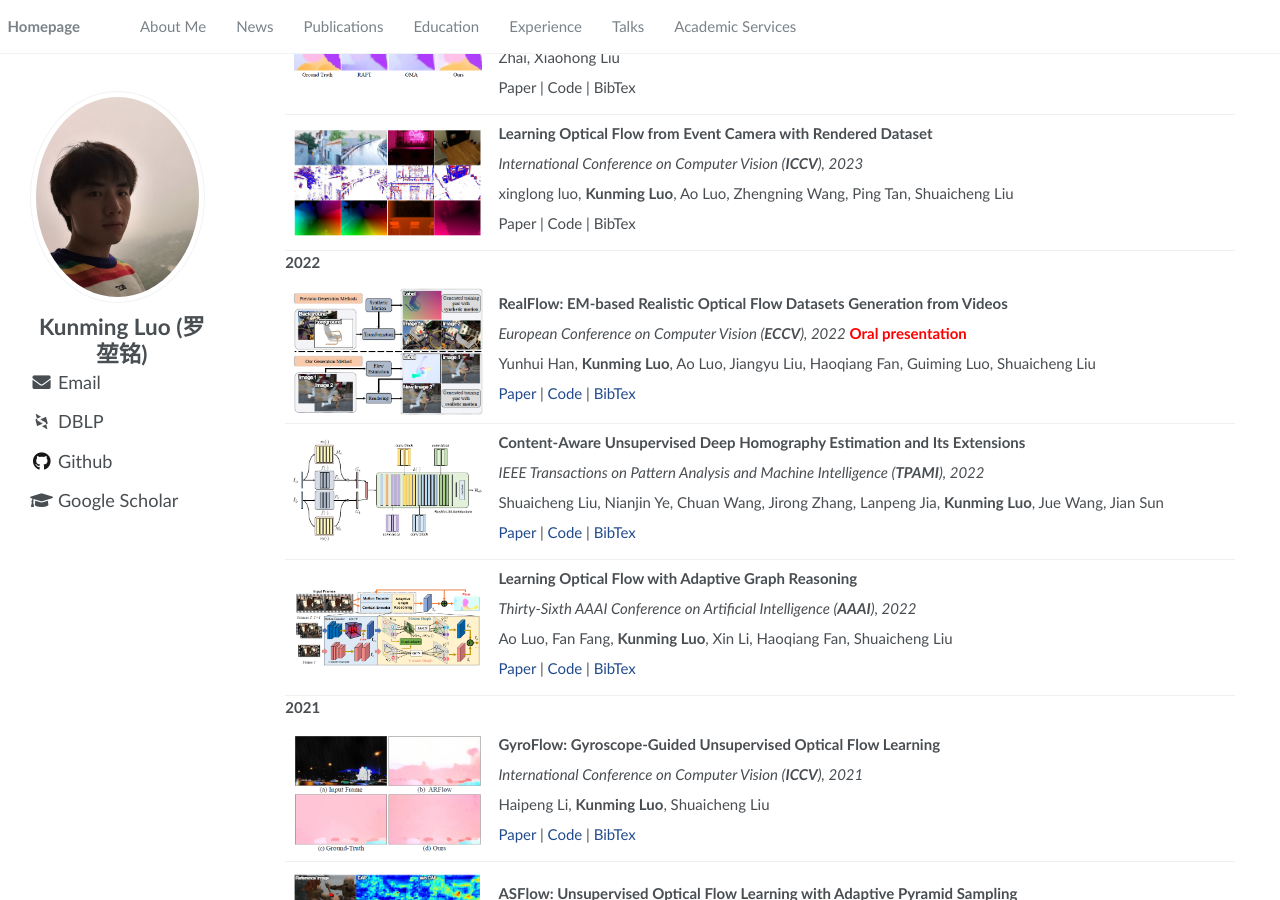
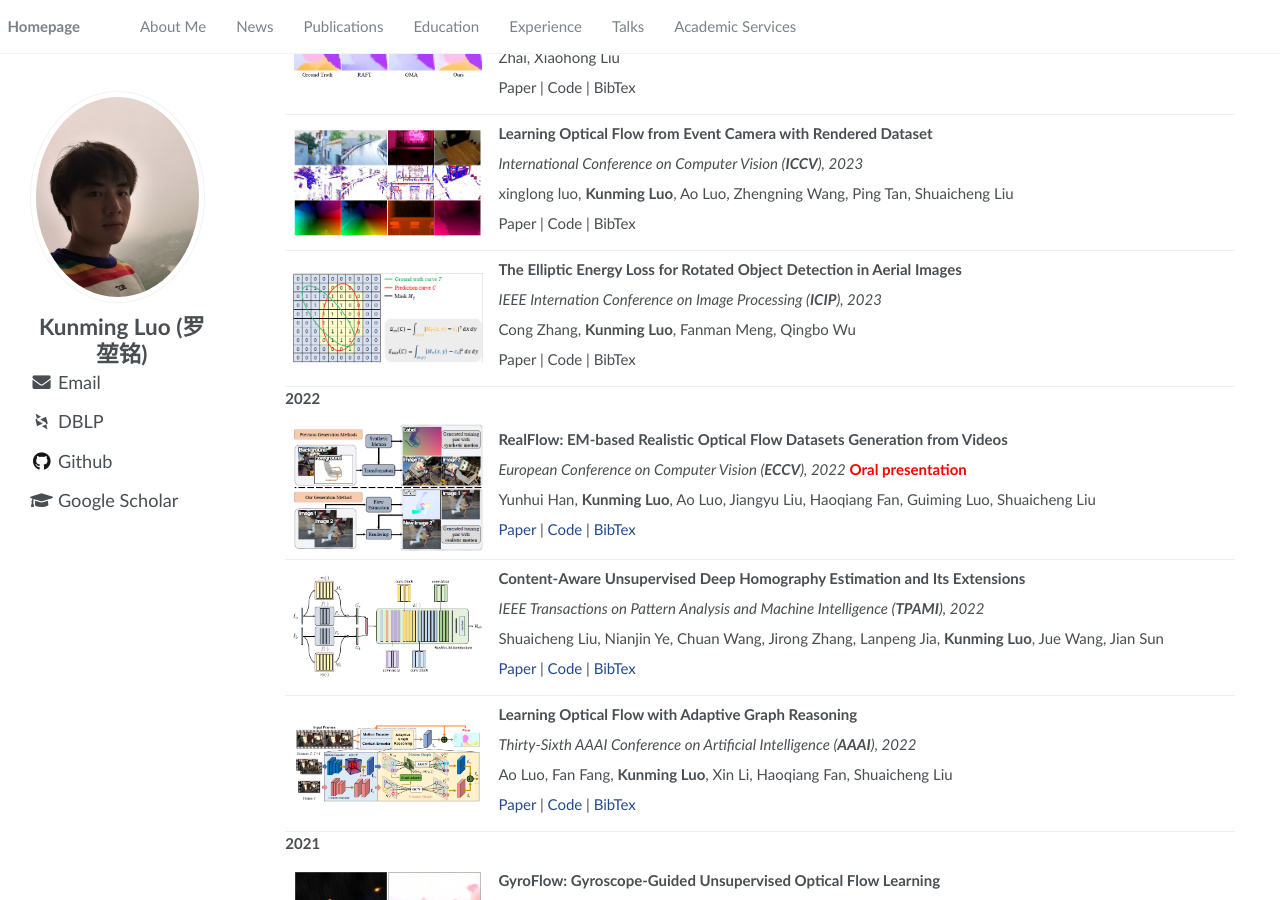
Before and after one commit to coolbeam/coolbeam.github.io, a Jekyll site: the page built from _pages/about.md, in a window 1280 px wide and 900 px high, scrolled down 459 px. Built offline with Jekyll 4.4.1, drawn with Linux system fonts in a browser that asks for light colours; some web fonts are replaced.

Commit message:
update 2023

```diff
--- a/_pages/about.md
+++ b/_pages/about.md
@@ -57,6 +57,21 @@ Paper \| Code \| BibTex<strong><span class='show_paper_citations' data='3WQTKocA
 *International Conference on Computer Vision (**ICCV**), 2023*
 
 xinglong luo, **Kunming Luo**, Ao Luo, Zhengning Wang, Ping Tan, Shuaicheng Liu
+
+Paper \| Code \| BibTex<strong><span class='show_paper_citations' data='3WQTKocAAAAJ:WF5omc3nYNoC'></span></strong>
+</div>
+</div>
+
+<!-- ######################################################### -->
+
+<div class='paper-box'><div class='paper-box-image'><img src='collections/2023/icip.png' alt="sym" width="100%"></div>
+<div class='paper-box-text' markdown="1">
+
+**The Elliptic Energy Loss for Rotated Object Detection in Aerial Images**
+
+*IEEE Internation Conference on Image Processing (**ICIP**), 2023*
+
+Cong Zhang, **Kunming Luo**, Fanman Meng, Qingbo Wu
 
 Paper \| Code \| BibTex<strong><span class='show_paper_citations' data='3WQTKocAAAAJ:WF5omc3nYNoC'></span></strong>
 </div>
```
Also changed, not shown: collections/2023/icip.png (added).
